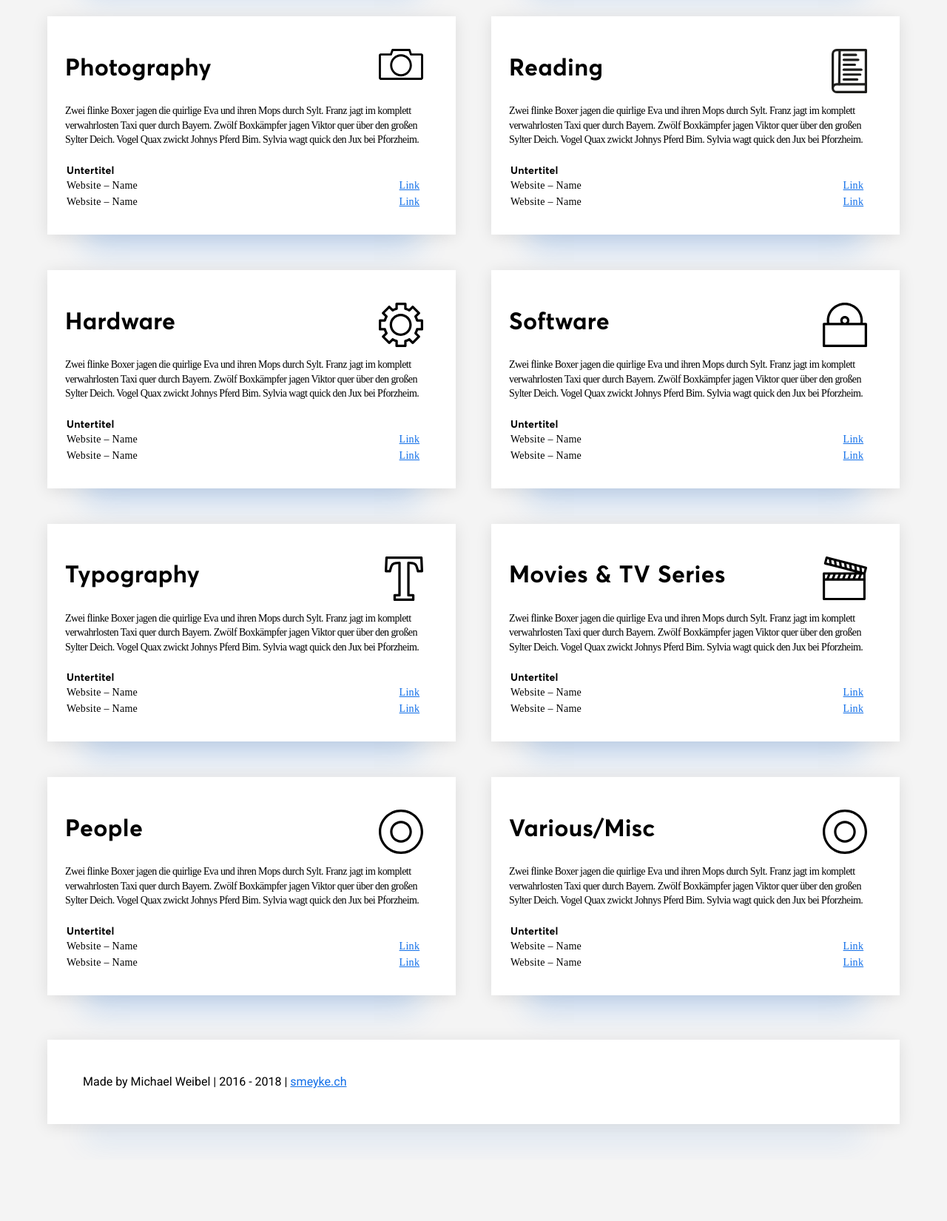
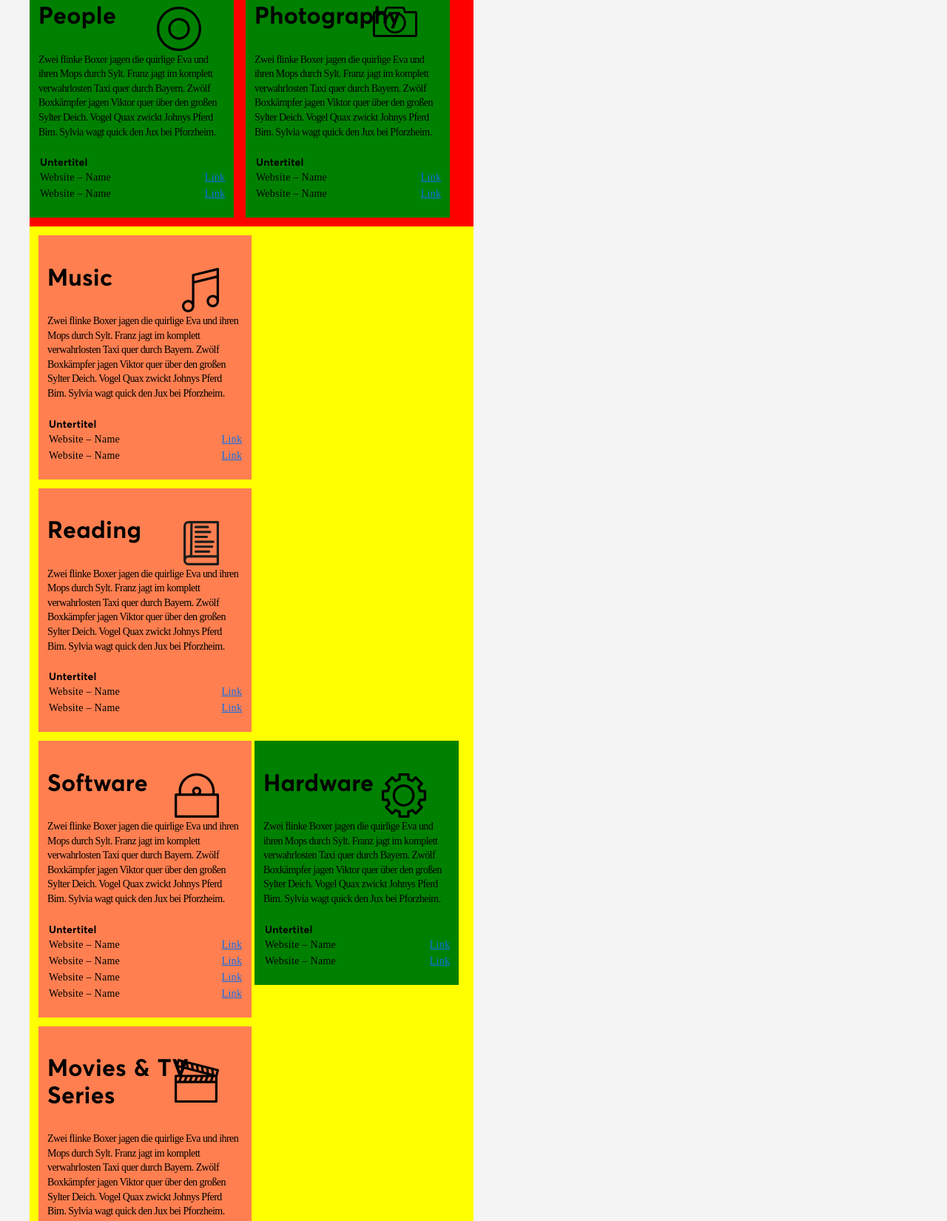
Before and after one commit to Smeyke/collections, a plain HTML site: page index.html in a window 1280 px wide. Shown: the part 856-2506 px from the top of the page at 74% size. Before the commit the page ends 2423 px from the top, so only its background shows below. Drawn offline with nearby package versions, Linux system fonts and the light colour scheme; a web font is replaced by a local one.

Commit message:
weird css experiment. failed.

```diff
--- a/index.html
+++ b/index.html
@@ -34,7 +34,7 @@
   		</section>
 
 
-      <div class="wrapper">
+      <div class="wrapper-1">
 
       <!-- RESOURCES -->
       <section class="row-2">
@@ -78,125 +78,17 @@
 
       </section>
 
-      <!-- MUSIC -->
-      <section class="row-2">
-        <h2>Music</h2>
-        <img src="img/icons-flat-opt/music.svg" alt="Icon Music" class="icon-big">
-        <p>Zwei flinke Boxer jagen die quirlige Eva und ihren Mops durch Sylt. Franz jagt im komplett verwahrlosten Taxi quer durch Bayern. Zwölf Boxkämpfer jagen Viktor quer über den großen Sylter Deich. Vogel Quax zwickt Johnys Pferd Bim. Sylvia wagt quick den Jux bei Pforzheim.
-        </p>
-
-        <table class="sv-table">
-        <tr>
-          <th class="table-title">Untertitel</th>
-        </tr>
-        <tr>
-          <th class="table-row-1">Website – Name</th>
-          <th class="table-row-2"><a href="#" target="_blank">Link</a></th>
-        </tr>
-        <tr>
-          <th class="table-row-1">Website – Name</th>
-          <th class="table-row-2"><a href="#" target="_blank">Link</a></th>
-        </tr>
-      </table>
-
-      </section>
-
-      <!-- PHOTOGRAPHY -->
-      <section class="row-2">
-        <h2>Photography</h2>
-        <img src="img/icons-flat-opt/photography.svg" alt="Icon Photography" class="icon-big">
-        <p>Zwei flinke Boxer jagen die quirlige Eva und ihren Mops durch Sylt. Franz jagt im komplett verwahrlosten Taxi quer durch Bayern. Zwölf Boxkämpfer jagen Viktor quer über den großen Sylter Deich. Vogel Quax zwickt Johnys Pferd Bim. Sylvia wagt quick den Jux bei Pforzheim.
-        </p>
-
-        <table class="sv-table">
-        <tr>
-          <th class="table-title">Untertitel</th>
-        </tr>
-        <tr>
-          <th class="table-row-1">Website – Name</th>
-          <th class="table-row-2"><a href="#" target="_blank">Link</a></th>
-        </tr>
-        <tr>
-          <th class="table-row-1">Website – Name</th>
-          <th class="table-row-2"><a href="#" target="_blank">Link</a></th>
-        </tr>
-        </table>
 
 
-      </section>
 
 
-      <!-- READING -->
-      <section class="row-2">
-        <h2>Reading</h2>
-        <img src="img/icons-flat-opt/reading.svg" alt="Icon Reading" class="icon-big">
-        <p>Zwei flinke Boxer jagen die quirlige Eva und ihren Mops durch Sylt. Franz jagt im komplett verwahrlosten Taxi quer durch Bayern. Zwölf Boxkämpfer jagen Viktor quer über den großen Sylter Deich. Vogel Quax zwickt Johnys Pferd Bim. Sylvia wagt quick den Jux bei Pforzheim.
-        </p>
-
-        <table class="sv-table">
-        <tr>
-          <th class="table-title">Untertitel</th>
-        </tr>
-        <tr>
-          <th class="table-row-1">Website – Name</th>
-          <th class="table-row-2"><a href="#" target="_blank">Link</a></th>
-        </tr>
-        <tr>
-          <th class="table-row-1">Website – Name</th>
-          <th class="table-row-2"><a href="#" target="_blank">Link</a></th>
-        </tr>
-        </table>
-
-      </section>
 
 
-      <!-- HARDWARE -->
-      <section class="row-2">
-        <h2>Hardware</h2>
-        <img src="img/icons-flat-opt/hardware.svg" alt="Icon Hardware" class="icon-big">
-        <p>Zwei flinke Boxer jagen die quirlige Eva und ihren Mops durch Sylt. Franz jagt im komplett verwahrlosten Taxi quer durch Bayern. Zwölf Boxkämpfer jagen Viktor quer über den großen Sylter Deich. Vogel Quax zwickt Johnys Pferd Bim. Sylvia wagt quick den Jux bei Pforzheim.
-        </p>
-
-        <table class="sv-table">
-        <tr>
-          <th class="table-title">Untertitel</th>
-        </tr>
-        <tr>
-          <th class="table-row-1">Website – Name</th>
-          <th class="table-row-2"><a href="#" target="_blank">Link</a></th>
-        </tr>
-        <tr>
-          <th class="table-row-1">Website – Name</th>
-          <th class="table-row-2"><a href="#" target="_blank">Link</a></th>
-        </tr>
-        </table>
 
 
-      </section>
-
-      <!-- SOFTWARE -->
-      <section class="row-2">
-        <h2>Software</h2>
-        <img src="img/icons-flat-opt/software.svg" alt="Icon Software" class="icon-big">
-        <p>Zwei flinke Boxer jagen die quirlige Eva und ihren Mops durch Sylt. Franz jagt im komplett verwahrlosten Taxi quer durch Bayern. Zwölf Boxkämpfer jagen Viktor quer über den großen Sylter Deich. Vogel Quax zwickt Johnys Pferd Bim. Sylvia wagt quick den Jux bei Pforzheim.
-        </p>
-
-        <table class="sv-table">
-        <tr>
-          <th class="table-title">Untertitel</th>
-        </tr>
-        <tr>
-          <th class="table-row-1">Website – Name</th>
-          <th class="table-row-2"><a href="#" target="_blank">Link</a></th>
-        </tr>
-        <tr>
-          <th class="table-row-1">Website – Name</th>
-          <th class="table-row-2"><a href="#" target="_blank">Link</a></th>
-        </tr>
-        </table>
 
 
-      </section>
+
 
 
 
@@ -220,34 +112,11 @@
           <th class="table-row-2"><a href="#" target="_blank">Link</a></th>
         </tr>
         </table>
-
-
       </section>
 
 
-      <!-- MOVIES AND TV -->
-      <section class="row-2">
-        <h2>Movies & TV Series</h2>
-        <img src="img/icons-flat-opt/movies-and-tv.svg" alt="Icon Movies and TV Series" class="icon-big">
-        <p>Zwei flinke Boxer jagen die quirlige Eva und ihren Mops durch Sylt. Franz jagt im komplett verwahrlosten Taxi quer durch Bayern. Zwölf Boxkämpfer jagen Viktor quer über den großen Sylter Deich. Vogel Quax zwickt Johnys Pferd Bim. Sylvia wagt quick den Jux bei Pforzheim.
-        </p>
-
-        <table class="sv-table">
-        <tr>
-          <th class="table-title">Untertitel</th>
-        </tr>
-        <tr>
-          <th class="table-row-1">Website – Name</th>
-          <th class="table-row-2"><a href="#" target="_blank">Link</a></th>
-        </tr>
-        <tr>
-          <th class="table-row-1">Website – Name</th>
-          <th class="table-row-2"><a href="#" target="_blank">Link</a></th>
-        </tr>
-        </table>
 
 
-      </section>
 
       <!-- PEOPLE -->
       <section class="row-2">
@@ -269,11 +138,169 @@
           <th class="table-row-2"><a href="#" target="_blank">Link</a></th>
         </tr>
         </table>
-
       </section>
 
+      <!-- PHOTOGRAPHY -->
+      <section class="row-2">
+        <h2>Photography</h2>
+        <img src="img/icons-flat-opt/photography.svg" alt="Icon Photography" class="icon-big">
+        <p>Zwei flinke Boxer jagen die quirlige Eva und ihren Mops durch Sylt. Franz jagt im komplett verwahrlosten Taxi quer durch Bayern. Zwölf Boxkämpfer jagen Viktor quer über den großen Sylter Deich. Vogel Quax zwickt Johnys Pferd Bim. Sylvia wagt quick den Jux bei Pforzheim.
+        </p>
+
+        <table class="sv-table">
+        <tr>
+          <th class="table-title">Untertitel</th>
+        </tr>
+        <tr>
+          <th class="table-row-1">Website – Name</th>
+          <th class="table-row-2"><a href="#" target="_blank">Link</a></th>
+        </tr>
+        <tr>
+          <th class="table-row-1">Website – Name</th>
+          <th class="table-row-2"><a href="#" target="_blank">Link</a></th>
+        </tr>
+        </table>
+      </section>
+
+
+
+
+    </div>
+
+    <div class="wrapper-2">
+
+
+      <!-- MUSIC -->
+      <section class="row-3">
+        <h2>Music</h2>
+        <img src="img/icons-flat-opt/music.svg" alt="Icon Music" class="icon-big">
+        <p>Zwei flinke Boxer jagen die quirlige Eva und ihren Mops durch Sylt. Franz jagt im komplett verwahrlosten Taxi quer durch Bayern. Zwölf Boxkämpfer jagen Viktor quer über den großen Sylter Deich. Vogel Quax zwickt Johnys Pferd Bim. Sylvia wagt quick den Jux bei Pforzheim.
+        </p>
+
+        <table class="sv-table">
+        <tr>
+          <th class="table-title">Untertitel</th>
+        </tr>
+        <tr>
+          <th class="table-row-1">Website – Name</th>
+          <th class="table-row-2"><a href="#" target="_blank">Link</a></th>
+        </tr>
+        <tr>
+          <th class="table-row-1">Website – Name</th>
+          <th class="table-row-2"><a href="#" target="_blank">Link</a></th>
+        </tr>
+      </table>
+      </section>
+
+
+      <!-- READING -->
+      <section class="row-3">
+        <h2>Reading</h2>
+        <img src="img/icons-flat-opt/reading.svg" alt="Icon Reading" class="icon-big">
+        <p>Zwei flinke Boxer jagen die quirlige Eva und ihren Mops durch Sylt. Franz jagt im komplett verwahrlosten Taxi quer durch Bayern. Zwölf Boxkämpfer jagen Viktor quer über den großen Sylter Deich. Vogel Quax zwickt Johnys Pferd Bim. Sylvia wagt quick den Jux bei Pforzheim.
+        </p>
+
+        <table class="sv-table">
+        <tr>
+          <th class="table-title">Untertitel</th>
+        </tr>
+        <tr>
+          <th class="table-row-1">Website – Name</th>
+          <th class="table-row-2"><a href="#" target="_blank">Link</a></th>
+        </tr>
+        <tr>
+          <th class="table-row-1">Website – Name</th>
+          <th class="table-row-2"><a href="#" target="_blank">Link</a></th>
+        </tr>
+        </table>
+      </section>
+
+
+
+      <!-- SOFTWARE -->
+      <section class="row-3">
+        <h2>Software</h2>
+        <img src="img/icons-flat-opt/software.svg" alt="Icon Software" class="icon-big">
+        <p>Zwei flinke Boxer jagen die quirlige Eva und ihren Mops durch Sylt. Franz jagt im komplett verwahrlosten Taxi quer durch Bayern. Zwölf Boxkämpfer jagen Viktor quer über den großen Sylter Deich. Vogel Quax zwickt Johnys Pferd Bim. Sylvia wagt quick den Jux bei Pforzheim.
+        </p>
+
+        <table class="sv-table">
+        <tr>
+          <th class="table-title">Untertitel</th>
+        </tr>
+        <tr>
+          <th class="table-row-1">Website – Name</th>
+          <th class="table-row-2"><a href="#" target="_blank">Link</a></th>
+        </tr>
+        <tr>
+          <th class="table-row-1">Website – Name</th>
+          <th class="table-row-2"><a href="#" target="_blank">Link</a></th>
+        </tr>
+        <tr>
+          <th class="table-row-1">Website – Name</th>
+          <th class="table-row-2"><a href="#" target="_blank">Link</a></th>
+        </tr>
+        <tr>
+          <th class="table-row-1">Website – Name</th>
+          <th class="table-row-2"><a href="#" target="_blank">Link</a></th>
+        </tr>
+        </table>
+      </section>
+
+      <!-- HARDWARE -->
+      <section class="row-2">
+        <h2>Hardware</h2>
+        <img src="img/icons-flat-opt/hardware.svg" alt="Icon Hardware" class="icon-big">
+        <p>Zwei flinke Boxer jagen die quirlige Eva und ihren Mops durch Sylt. Franz jagt im komplett verwahrlosten Taxi quer durch Bayern. Zwölf Boxkämpfer jagen Viktor quer über den großen Sylter Deich. Vogel Quax zwickt Johnys Pferd Bim. Sylvia wagt quick den Jux bei Pforzheim.
+        </p>
+
+        <table class="sv-table">
+        <tr>
+          <th class="table-title">Untertitel</th>
+        </tr>
+        <tr>
+          <th class="table-row-1">Website – Name</th>
+          <th class="table-row-2"><a href="#" target="_blank">Link</a></th>
+        </tr>
+        <tr>
+          <th class="table-row-1">Website – Name</th>
+          <th class="table-row-2"><a href="#" target="_blank">Link</a></th>
+        </tr>
+        </table>
+      </section>
+
+
+
+      <!-- MOVIES AND TV -->
+      <section class="row-3">
+        <h2>Movies & TV Series</h2>
+        <img src="img/icons-flat-opt/movies-and-tv.svg" alt="Icon Movies and TV Series" class="icon-big">
+        <p>Zwei flinke Boxer jagen die quirlige Eva und ihren Mops durch Sylt. Franz jagt im komplett verwahrlosten Taxi quer durch Bayern. Zwölf Boxkämpfer jagen Viktor quer über den großen Sylter Deich. Vogel Quax zwickt Johnys Pferd Bim. Sylvia wagt quick den Jux bei Pforzheim.
+        </p>
+
+        <table class="sv-table">
+        <tr>
+          <th class="table-title">Untertitel</th>
+        </tr>
+        <tr>
+          <th class="table-row-1">Website – Name</th>
+          <th class="table-row-2"><a href="#" target="_blank">Link</a></th>
+        </tr>
+        <tr>
+          <th class="table-row-1">Website – Name</th>
+          <th class="table-row-2"><a href="#" target="_blank">Link</a></th>
+        </tr>
+        </table>
+      </section>
+
+
+
+
+
+
+
       <!-- Misc -->
-      <section class="row-2">
+      <section class="row-3">
         <h2>Various/Misc</h2>
         <img src="img/icons-flat-opt/placeholder.svg" alt="Icon People" class="icon-big">
         <p>Zwei flinke Boxer jagen die quirlige Eva und ihren Mops durch Sylt. Franz jagt im komplett verwahrlosten Taxi quer durch Bayern. Zwölf Boxkämpfer jagen Viktor quer über den großen Sylter Deich. Vogel Quax zwickt Johnys Pferd Bim. Sylvia wagt quick den Jux bei Pforzheim.
@@ -292,14 +319,13 @@
           <th class="table-row-2"><a href="#" target="_blank">Link</a></th>
         </tr>
         </table>
-
       </section>
 
-      </div>
+    </div>
 
-      <footer class="row-1">
-        Made by Michael Weibel | 2016 - 2018 | <a href="https://smeyke.ch/" target="_blank">smeyke.ch</a>
-      </footer>
+    <footer class="row-1">
+      Made by Michael Weibel | 2016 - 2018 | <a href="https://smeyke.ch/" target="_blank">smeyke.ch</a>
+    </footer>
 
     </main>
 
```
Also changed, not shown: styles.sass (+25 -16 lines), styles.css, 1 other file.
